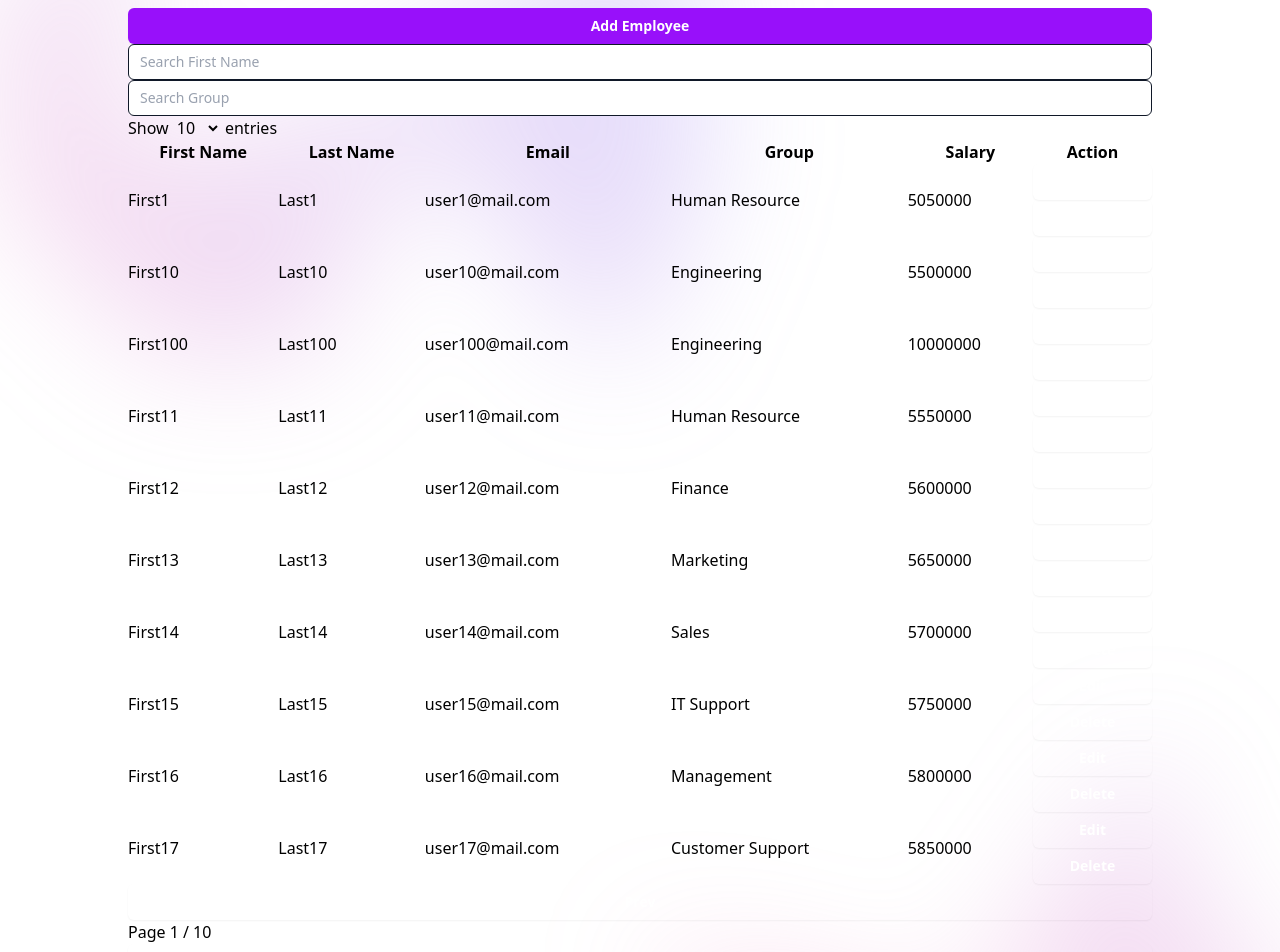
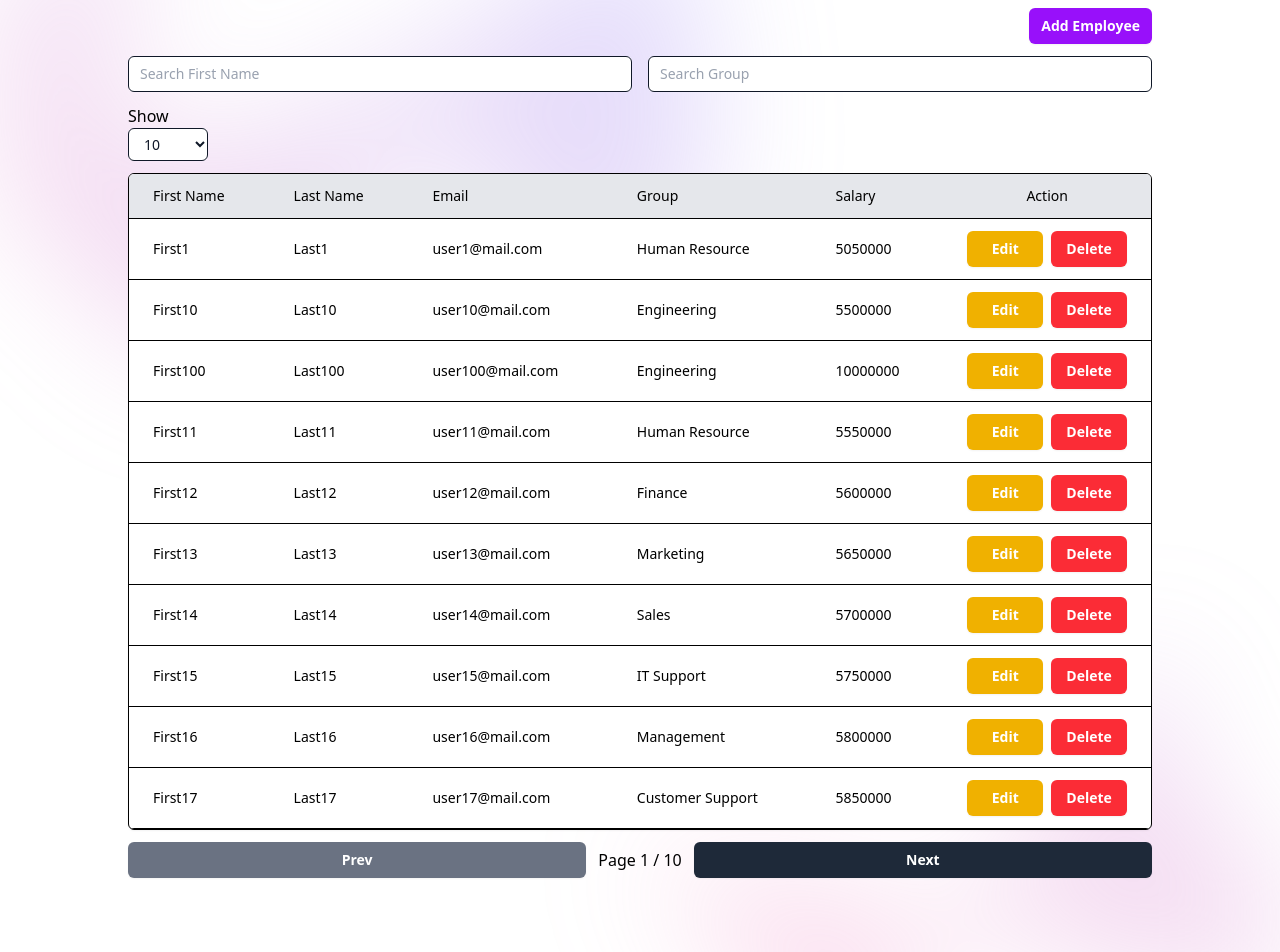
Before and after one commit to Happid/angular-technical-employee, an Angular app: page /employee in a window 1280 px wide. Shown: the top 952 px of the page. Built offline with nearby package versions, Linux system fonts and the light colour scheme; sample sign-in values are in the browser's storage.

Commit message:
style: list employee

```diff
--- a/src/app/pages/employee/employee.html
+++ b/src/app/pages/employee/employee.html
@@ -1,6 +1,15 @@
 
-<button class="bg-purple-600" routerLink="/employee/add">Add Employee</button>
+<div class="flex justify-end mb-3">
+  <div class="w-[300]">
+    <button
+    class="cursor-pointer bg-purple-600"
+    routerLink="/employee/add">
+      Add Employee
+    </button>
+  </div>
+</div>
 
+<div class="grid grid-flow-col grid-cols-2 gap-4 space-y-3">
   <div>
     <input
     type="text"
@@ -8,14 +17,17 @@
     [(ngModel)]="searchName"
     (input)="applyFilter()" />
 
+  </div>
+  <div>
     <input
       type="text"
       placeholder="Search Group"
       [(ngModel)]="searchGroup"
       (input)="applyFilter()" />
   </div>
+</div>
 
-<div>
+<div class="w-[80px] mb-3">
   Show
   <select (change)="changePageSize($event)">
     <option value="5">5</option>
@@ -24,10 +36,12 @@
     <option value="50">50</option>
     <option value="100">100</option>
   </select>
-  entries
 </div>
 
-<table border="1" width="100%">
+
+
+<div class="relative overflow-x-auto bg-white shadow-xs rounded-md border">
+    <table class="w-full text-sm text-left rtl:text-right text-body">
         <thead>
             <tr>
                 <th (click)="changeSort('firstName')">First Name</th>
@@ -35,37 +49,54 @@
                 <th (click)="changeSort('email')">Email</th>
                 <th (click)="changeSort('group')">Group</th>
                 <th (click)="changeSort('basicSalary')">Salary</th>
-      <th>Action</th>
+                <th class="text-center">Action</th>
             </tr>
         </thead>
-
         <tbody>
+          @if (pagedEmployees.length > 0) {
              @for (emp of pagedEmployees; track emp.id) {
-      <tr>
+              <tr class="border-b">
                 <td>{{ emp.firstName }}</td>
                 <td>{{ emp.lastName }}</td>
                 <td>{{ emp.email }}</td>
                 <td>{{ emp.group }}</td>
                 <td>{{ emp.basicSalary }}</td>
-        <td>
-          <button (click)="goToDetail(emp)">Edit</button>
-          <button>Delete</button>
+                <td class="flex space-x-2">
+                  <button
+                  class="cursor-pointer bg-yellow-500"
+                  (click)="goToDetail(emp)">
+                    Edit
+                  </button>
+                  <button
+                  class="cursor-pointer bg-red-500">
+                    Delete
+                  </button>
                 </td>
+              </tr>
+            }
+          } @else {
+             <tr class="border-b text-center">
+              <td colspan="6"><i>No Data Employee ...</i></td>
              </tr>
           }
         </tbody>
     </table>
+</div>
 
-<div>
+
+<div class="flex flex-cols mt-3 items-center">
   <button
+    [ngClass]="currentPage === 1 ? 'cursor-not-allowed bg-gray-500' : 'cursor-pointer bg-gray-800'"
     (click)="setPage(currentPage - 1)"
     [disabled]="currentPage === 1">
     Prev
   </button>
 
-  Page {{ currentPage }} / {{ totalPages }}
+  <span class="mx-3 whitespace-nowrap">Page {{ currentPage }} / {{ totalPages }}</span>
 
   <button
+    class="bg-black"
+    [ngClass]="currentPage === totalPages ? 'cursor-not-allowed bg-gray-500' : 'cursor-pointer bg-gray-800'"
     (click)="setPage(currentPage + 1)"
     [disabled]="currentPage === totalPages">
     Next
--- a/src/app/pages/login/login.html
+++ b/src/app/pages/login/login.html
@@ -65,7 +65,7 @@
         <button
         [disabled]="loginForm.invalid"
         type="submit"
-        class="bg-purple-600">
+        class="cursor-pointer bg-purple-600">
           Sign in
         </button>
       </div>
--- a/src/styles.css
+++ b/src/styles.css
@@ -2,10 +2,23 @@
 @import 'ngx-toastr/toastr';
 @import "tailwindcss";
 
-input{
+input, select{
     @apply block w-full rounded-md bg-white px-3 py-1.5 text-base text-gray-900 outline-1 -outline-offset-1 placeholder:text-gray-400 focus:outline-2 focus:-outline-offset-2 sm:text-sm/6
 }
 
+
 button {
-    @apply cursor-pointer flex w-full justify-center rounded-md px-3 py-1.5 text-sm/6 font-semibold text-white shadow-xs hover:opacity-90 focus-visible:outline-2 focus-visible:outline-offset-2
+    @apply flex w-full justify-center rounded-md px-3 py-1.5 text-sm/6 font-semibold text-white shadow-xs hover:opacity-90 focus-visible:outline-2 focus-visible:outline-offset-2
 }
+
+thead {
+    @apply text-sm bg-gray-200 border-b
+}
+
+th {
+    @apply px-6 py-3 font-medium
+}
+
+td {
+    @apply px-6 py-3 font-medium
+}
```
Also changed, not shown: src/app/pages/employee/employee.ts (+6 -1 lines). Lines whose indentation alone changed are shown as unchanged.
